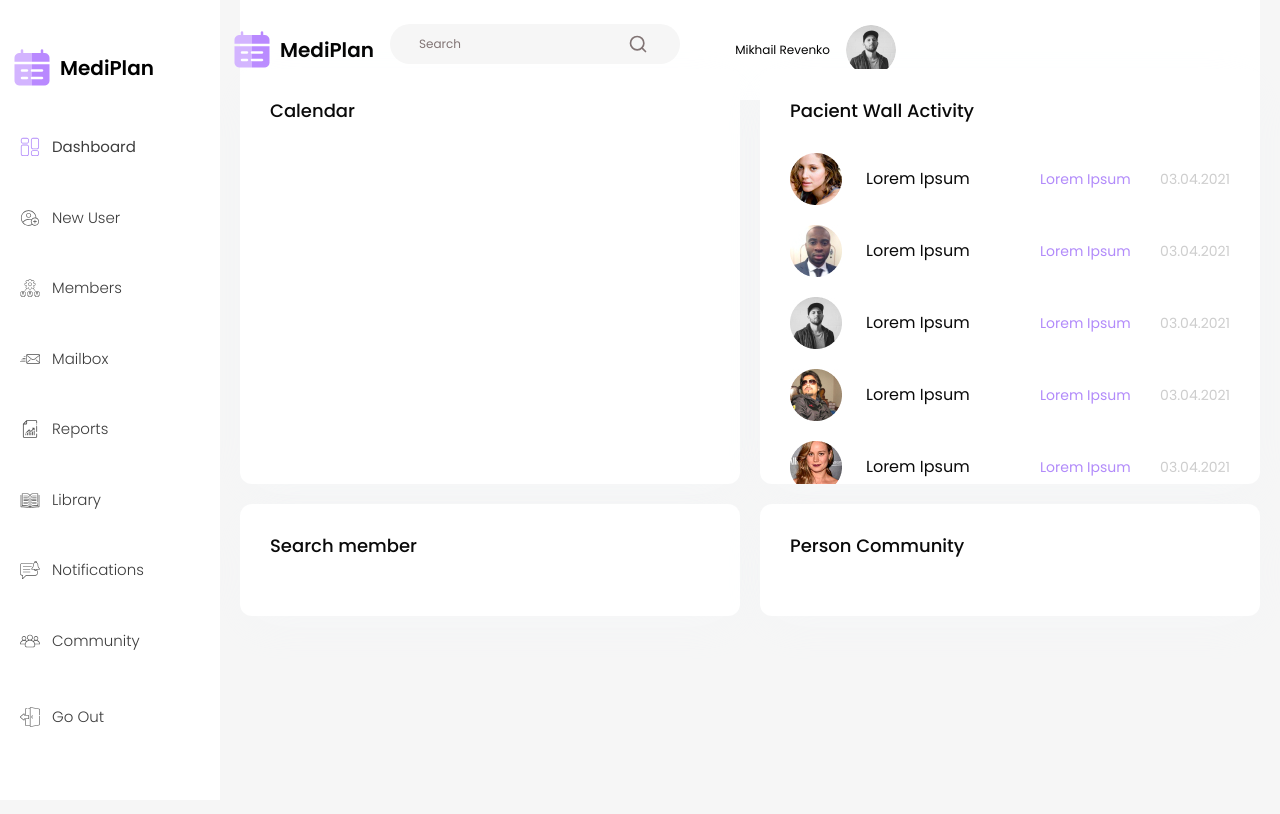
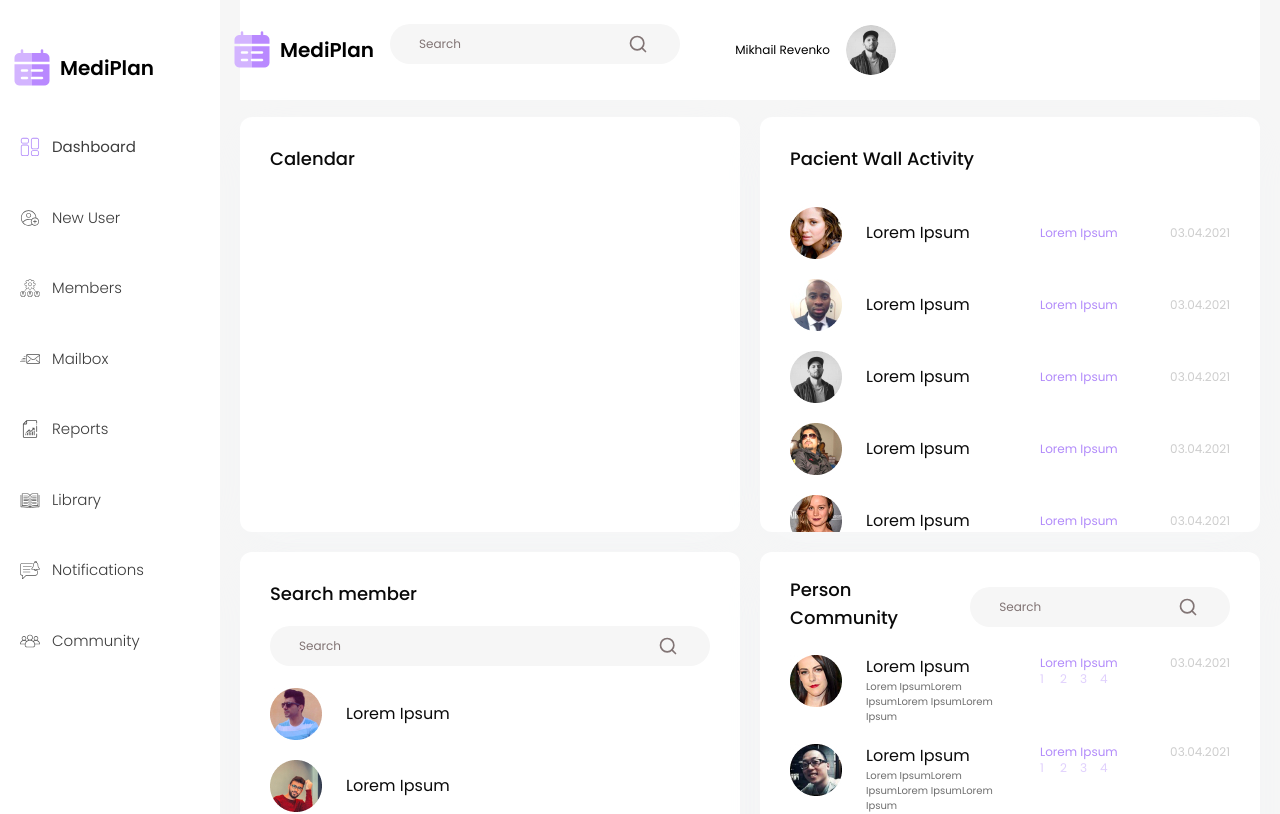
Before and after one commit to Vitalic96/mediplan, a Next.js app: page /dashboard in a window 1280 px wide. Shown: the top 814 px of the page. Built offline with nearby package versions, Linux system fonts and the light colour scheme.

Commit message:
changed markup

```diff
--- a/app/dashboard/page.tsx
+++ b/app/dashboard/page.tsx
@@ -1,51 +1,57 @@
-import Image from 'next/image'
+import { Search } from 'lucide-react'
 
+import { UserList } from '@/components/user-list'
 import { Card, CardContent, CardHeader, CardTitle } from '@/components/ui/card'
-import { mockListActivity } from '@/lib/mocks'
+import { InputWithIcon } from '@/components/input-with-icon'
+import { Input } from '@/components/ui/input'
+import {
+  mockActivityList,
+  mockCommunityList,
+  mockSearchList,
+} from '@/lib/mocks'
 
 const DashboardPage = () => {
   return (
-    <div className='grid grid-cols-12 gap-5'>
-      <Card className='col-span-6 max-h-[415px] overflow-hidden'>
-        <CardHeader>
-          <CardTitle>Calendar</CardTitle>
+    <div className='grid grid-cols-12 gap-5 py-12'>
+      <Card className='col-span-6 flex max-h-[415px] flex-col'>
+        <CardHeader className='min-h-[90px] gap-x-6 gap-y-3'>
+          <CardTitle asChild>
+            <h3>Calendar</h3>
+          </CardTitle>
         </CardHeader>
-        <CardContent></CardContent>
+        <CardContent className='flex grow flex-col gap-6 overflow-y-auto [&::-webkit-scrollbar-thumb]:rounded-sm [&::-webkit-scrollbar-thumb]:bg-violet [&::-webkit-scrollbar-track]:bg-violet-100 [&::-webkit-scrollbar]:w-[3px]'></CardContent>
       </Card>
-      <Card className='col-span-6 max-h-[415px] overflow-hidden'>
-        <CardHeader>
-          <CardTitle>Pacient Wall Activity</CardTitle>
+      <Card className='col-span-6 flex max-h-[415px] flex-col'>
+        <CardHeader className='min-h-[90px] gap-x-6 gap-y-3'>
+          <CardTitle asChild>
+            <h3>Pacient Wall Activity</h3>
+          </CardTitle>
         </CardHeader>
-        <CardContent>
-          <ul className='flex flex-col gap-5'>
-            {mockListActivity.map(({ image, name, info, date }, i) => (
-              <li key={i} className='flex items-center gap-6'>
-                <Image
-                  className='shrink-0 self-start'
-                  src={image}
-                  width={52}
-                  height={52}
-                  alt=''
-                />
-                <div className='w-[150px] shrink-0'> {name}</div>
-                <div className='text-violet grow text-sm'> {info}</div>
-                <div className='text-sm text-gray-950 opacity-20'>{date}</div>
-              </li>
-            ))}
-          </ul>
+        <CardContent className='flex grow flex-col gap-6 overflow-y-auto [&::-webkit-scrollbar-thumb]:rounded-sm [&::-webkit-scrollbar-thumb]:bg-violet [&::-webkit-scrollbar-track]:bg-violet-100 [&::-webkit-scrollbar]:w-[2px]'>
+          <UserList users={mockActivityList} />
         </CardContent>
       </Card>
-      <Card className='col-span-6 max-h-[415px] overflow-hidden'>
-        <CardHeader>
+      <Card className='col-span-6 flex max-h-[415px] flex-col'>
+        <CardHeader className='min-h-[90px] gap-x-6 gap-y-3'>
           <CardTitle>Search member</CardTitle>
+          <InputWithIcon Icon={Search}>
+            <Input type='text' placeholder='Search' />
+          </InputWithIcon>
         </CardHeader>
-        <CardContent></CardContent>
+        <CardContent className='flex grow flex-col gap-6 overflow-y-auto [&::-webkit-scrollbar-thumb]:rounded-sm [&::-webkit-scrollbar-thumb]:bg-violet [&::-webkit-scrollbar-track]:bg-violet-100 [&::-webkit-scrollbar]:w-[2px]'>
+          <UserList users={mockSearchList} />
+        </CardContent>
       </Card>
-      <Card className='col-span-6 max-h-[415px] overflow-hidden'>
-        <CardHeader>
+      <Card className='col-span-6 flex max-h-[415px] flex-col'>
+        <CardHeader className='min-h-[90px] flex-row items-center gap-x-6 gap-y-3'>
           <CardTitle>Person Community</CardTitle>
+          <InputWithIcon Icon={Search} className='grow'>
+            <Input type='text' placeholder='Search' />
+          </InputWithIcon>
         </CardHeader>
-        <CardContent></CardContent>
+        <CardContent className='flex grow flex-col gap-6 overflow-y-auto [&::-webkit-scrollbar-thumb]:rounded-sm [&::-webkit-scrollbar-thumb]:bg-violet [&::-webkit-scrollbar-track]:bg-violet-100 [&::-webkit-scrollbar]:w-[2px]'>
+          <UserList users={mockCommunityList} hasNumbers />
+        </CardContent>
       </Card>
     </div>
   )
--- a/lib/mocks.ts
+++ b/lib/mocks.ts
@@ -12,7 +12,7 @@ import Image3_2 from '@/assets/images/dashboard/3-2.jpg'
 import Image3_3 from '@/assets/images/dashboard/3-3.jpg'
 import Image3_4 from '@/assets/images/dashboard/3-4.jpg'
 
-export const mockListActivity = [
+export const mockActivityList = [
   Image1_1,
   Image1_2,
   Image1_3,
```
